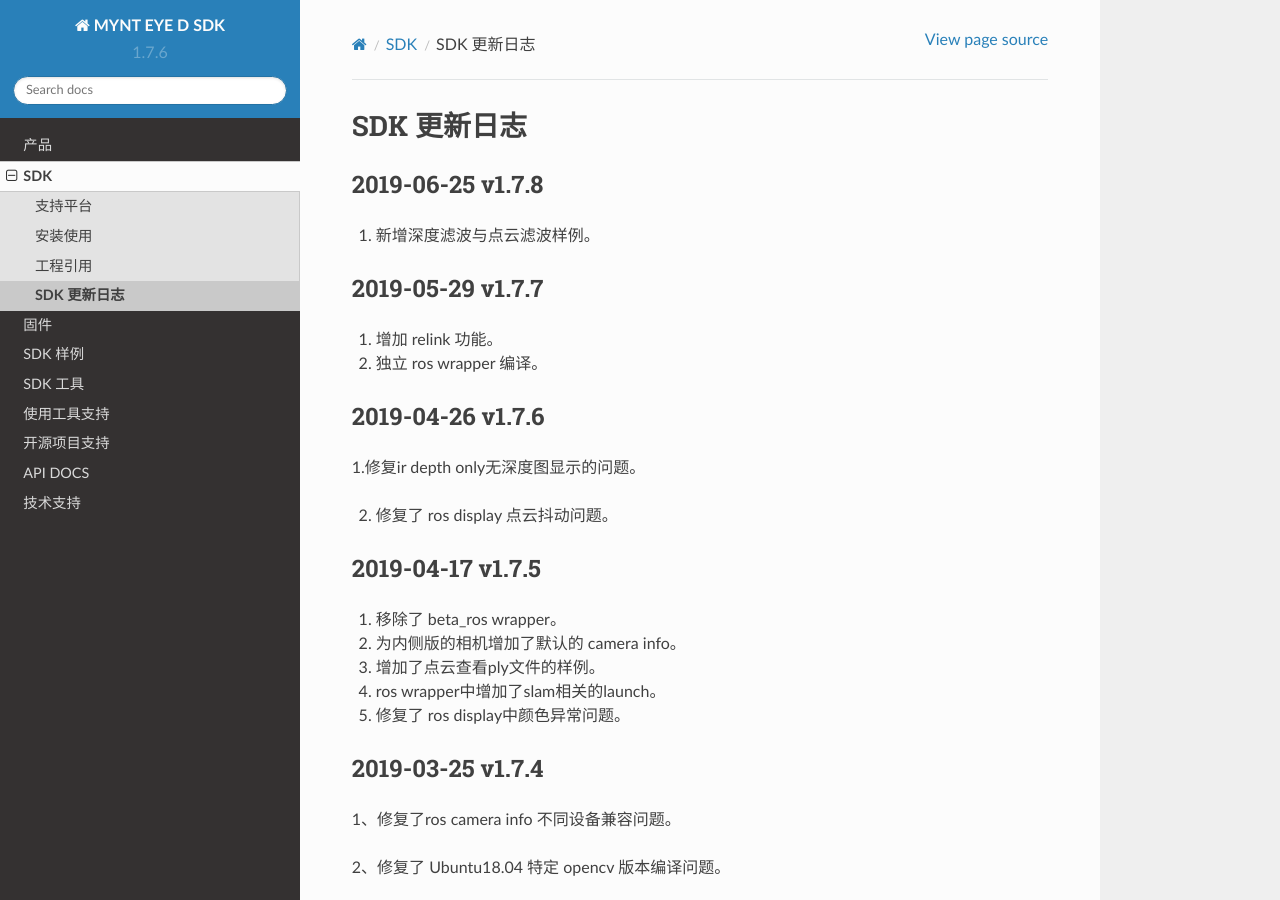
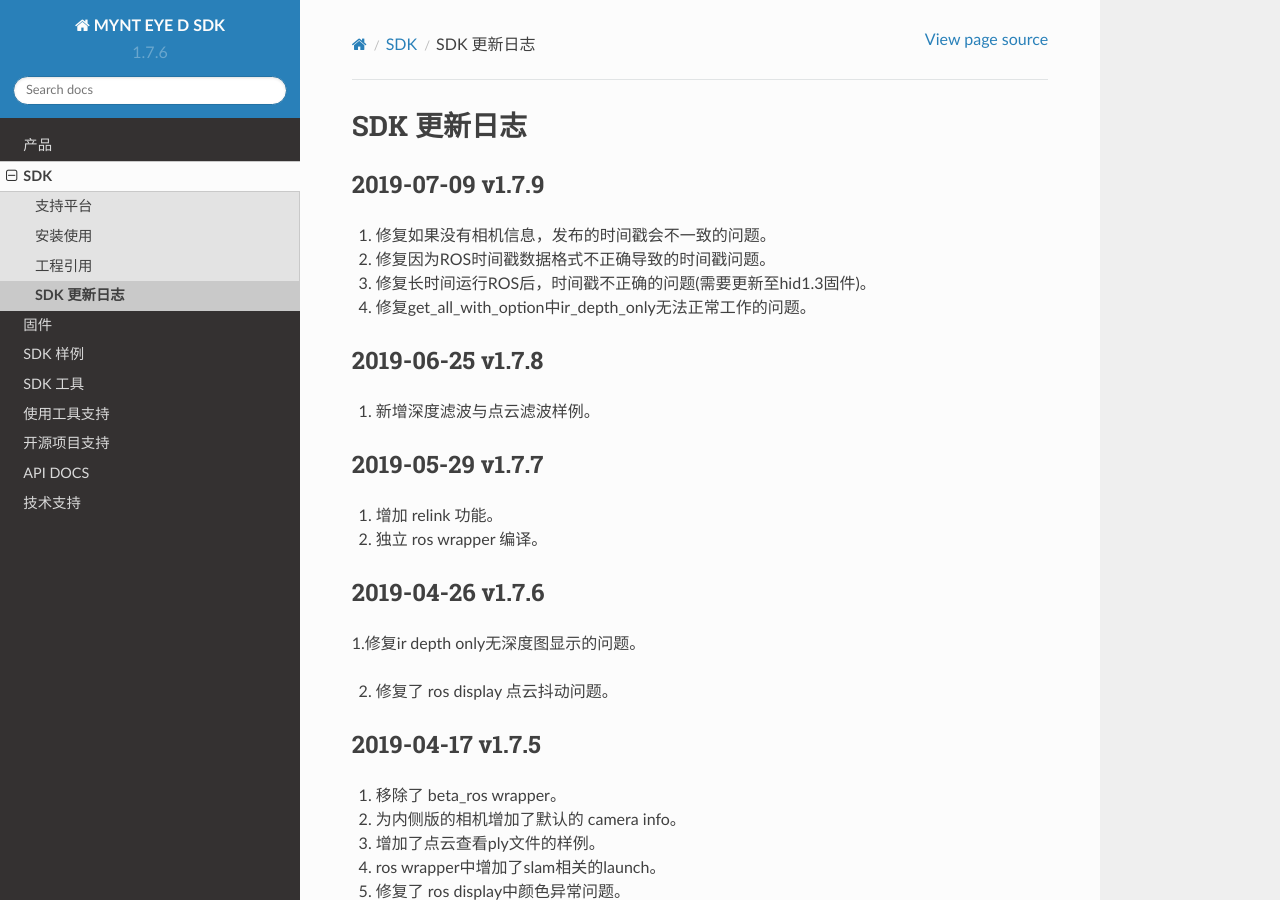
Before and after one commit to slightech/MYNT-EYE-D-SDK-Docs-zh_CN, a Sphinx documentation site: the page built from docs/sdk/change_log.rst, in a window 1280 px wide and 900 px high. Built offline with Sphinx 7.4.7 and the Read the Docs theme 2.0.0, drawn with Linux system fonts in a browser that asks for light colours; pages that are not in the unit, such as notebooks, are missing from menus.

Commit message:
docs(*): update changelog

```diff
--- a/docs/firmware/update_hid_firmware.rst
+++ b/docs/firmware/update_hid_firmware.rst
@@ -6,7 +6,7 @@
 获取协处理芯片固件
 -----------------
 
-最新固件： mynteye-d-hid-firmware-1.2.bin `Google
+最新固件： mynteye-d-hid-firmware-1.3.bin `Google
 Drive <https://drive.google.com/open?id=1gAbTf6W10a8iwT7L9TceMVgxQCWKnEsx>`__,
 `百度网盘 <https://pan.baidu.com/s/1sZKxugg5P8Dk5QgneA9ttw>`__
 
--- a/docs/sdk/change_log.rst
+++ b/docs/sdk/change_log.rst
@@ -3,6 +3,19 @@
 
 SDK 更新日志
 ===============
+
+2019-07-09 v1.7.9
+----------------------
+
+1. 修复如果没有相机信息，发布的时间戳会不一致的问题。
+
+2. 修复因为ROS时间戳数据格式不正确导致的时间戳问题。
+
+3. 修复长时间运行ROS后，时间戳不正确的问题(需要更新至hid1.3固件)。
+
+4. 修复get_all_with_option中ir_depth_only无法正常工作的问题。
+
+
 
 2019-06-25 v1.7.8
 ----------------------
```
